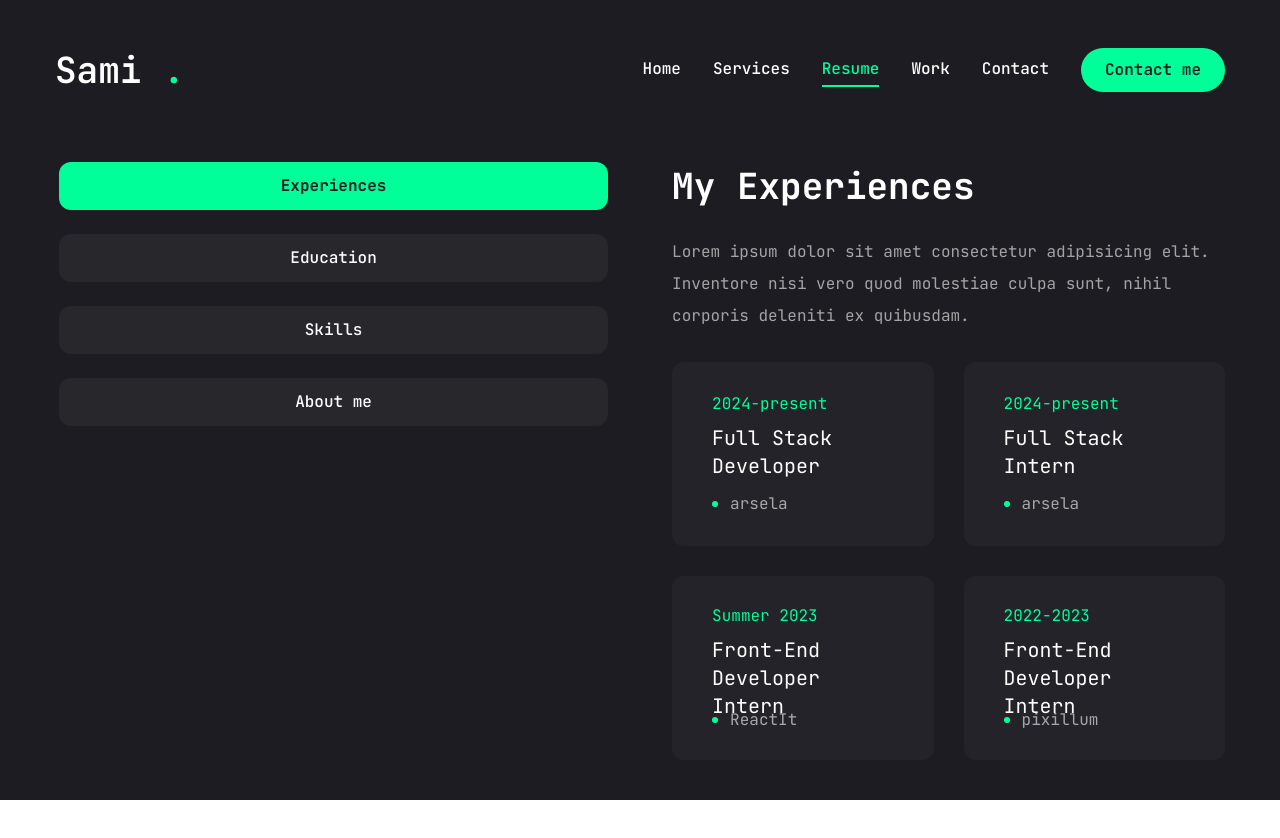
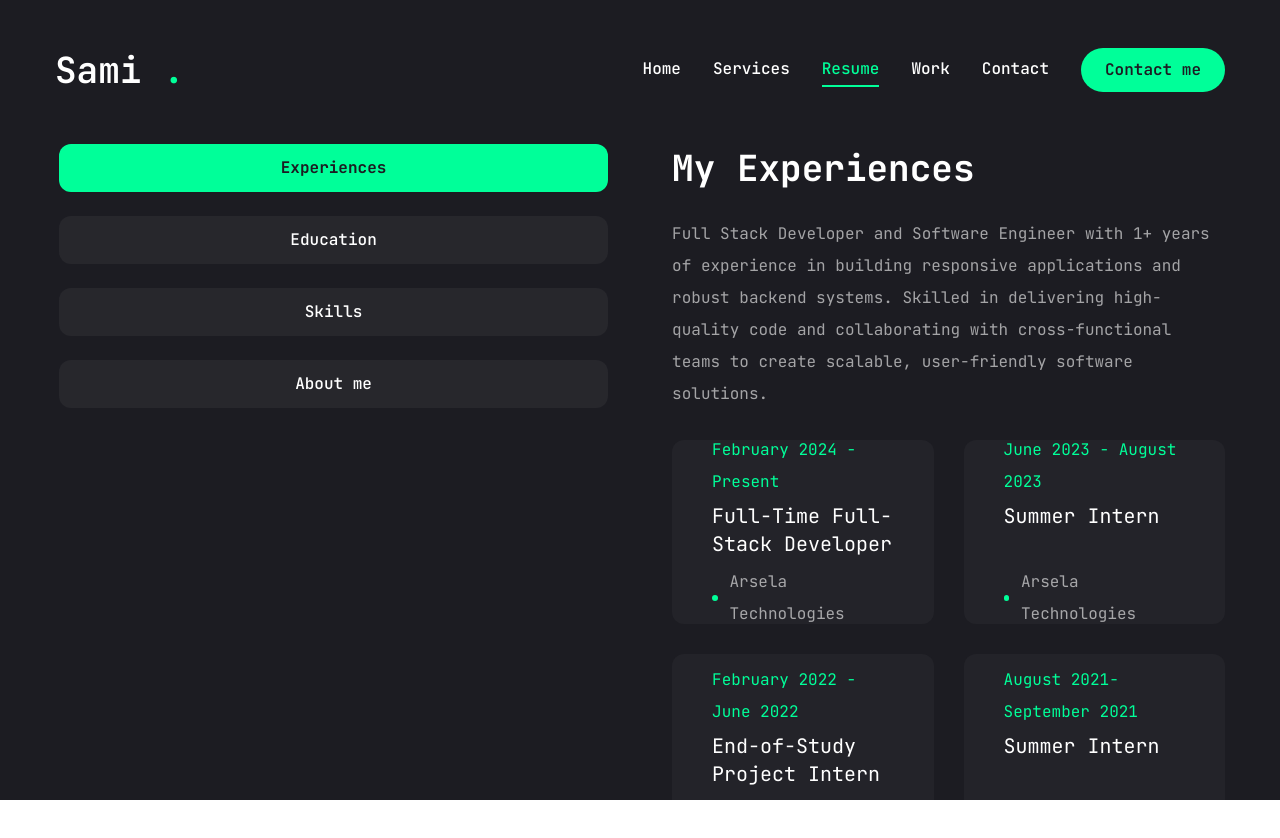
Before and after one commit to sami561/Portfolio, a Next.js app: page /resume in a window 1280 px wide. Before the commit the page ends 800 px from the top, so only its background shows below. Built offline with nearby package versions, Linux system fonts and the light colour scheme.

Commit message:
fix some bugs :bug:

```diff
--- a/app/page.tsx
+++ b/app/page.tsx
@@ -15,10 +15,12 @@ const Home = () => {
               Hello I'm <br /> <span className="text-accent"> Sami Ayachi</span>
             </h1>
             <p className="max-w-[500px] mb-9 text-white/80">
-              I excel at crafting elegant digital experiences and I am
-              proficient in various programming languages and technologies{" "}
+              Aspiring Software Engineer and Full Stack JavaScript Developer . I
+              am seeking a better opportunity for my end-of-study project,
+              aiming to work on a creative and impactful project that aligns
+              with my career goals.
             </p>
-            <div>
+            <div className="flex  flex-row  gap-5  justify-center align-middle">
               <Button
                 variant="outline"
                 size="lg"
@@ -27,7 +29,7 @@ const Home = () => {
                 <span>Download CV </span>
                 <FiDownload className="text-xl" />
               </Button>
-              <div className="my-8 xl:mb-0 ">
+              <div className="flex align-middle xl:mb-0  mt-2">
                 <Socials
                   containerStyles="flex gap-6"
                   iconStyles="w-9 h-9  border border-accent rounded-full flex justify-center items-center text-accent text-base hover:bg-accent hover:text-primary hover:transition-all duration-500 "
@@ -40,7 +42,7 @@ const Home = () => {
           </div>
         </div>
       </div>
-      <Stats />
+      {/*    <Stats /> */}
     </section>
   );
 };
--- a/app/resume/page.tsx
+++ b/app/resume/page.tsx
@@ -44,27 +44,27 @@ const experiences = {
   icon: "",
   title: "My Experiences",
   description:
-    "Lorem ipsum dolor sit amet consectetur adipisicing elit. Inventore nisi vero quod molestiae culpa sunt, nihil corporis deleniti ex quibusdam. ",
+    "Full Stack Developer and Software Engineer with 1+ years of experience in building responsive applications and robust backend systems. Skilled in delivering high-quality code and collaborating with cross-functional teams to create scalable, user-friendly software solutions. ",
   items: [
     {
-      company: "arsela",
-      position: "Full  Stack Developer",
-      duration: "2024-present",
+      company: "Arsela Technologies",
+      position: "Full-Time Full-Stack Developer",
+      duration: "February 2024 - Present",
     },
     {
-      company: "arsela",
-      position: "Full  Stack Intern",
-      duration: "2024-present",
+      company: "Arsela Technologies",
+      position: "Summer Intern",
+      duration: "June 2023 - August 2023",
     },
     {
-      company: "ReactIt",
-      position: "Front-End  Developer Intern",
-      duration: "Summer 2023",
+      company: "Reactit",
+      position: "End-of-Study Project Intern",
+      duration: "February 2022 - June 2022",
     },
     {
       company: "pixillum",
-      position: "Front-End  Developer Intern",
-      duration: "2022-2023",
+      position: "Summer Intern",
+      duration: "August 2021-September 2021",
     },
   ],
 };
@@ -72,22 +72,22 @@ const education = {
   icon: "",
   title: "My Education",
   description:
-    "Lorem ipsum dolor sit amet consectetur adipisicing elit. Inventore nisi vero quod molestiae culpa sunt, nihil corporis deleniti ex quibusdam. ",
+    "I hold a Bachelor's degree in Computer Science and Multimedia, followed by a Master's in Web Services and Multimedia, alongside Software Engineering. This academic journey has equipped me with a strong foundation in both technical and creative problem-solving.",
   items: [
     {
-      institution: "epi ",
-      degree: "Full  Stack Developer",
+      institution: "EPI DIGITAL SCHOOL",
+      degree: "Engineering Degree ",
+      duration: "Sept 2023 - June 2025",
+    },
+    {
+      institution: "ISITCOM",
+      degree: "Master Degree in Web services ",
       duration: "2024-present",
     },
     {
-      institution: "isitcom",
-      degree: "Full  Stack Intern",
-      duration: "2024-present",
-    },
-    {
-      institution: "isitcom",
-      degree: "Full  Stack Intern",
-      duration: "2024-present",
+      institution: "ISITCOM",
+      degree: "Bachelor’s Degree in Computer Science",
+      duration: "Sept 2019 - July 2022",
     },
   ],
 };
--- a/app/work/page.tsx
+++ b/app/work/page.tsx
@@ -16,20 +16,37 @@ import WorkSliderBtns from "@/components/WorkSliderBtns";
 const projects = [
   {
     num: "01",
-    category: "frontend",
+    category: "Design and Development of a Loan Application System:",
     title: "project 01",
-    description: "Lorem ipsum dolor sit amet consectetur adipisicing elit. ",
-    stack: [{ name: "Html 5" }, { name: "Css3" }, { name: "Javascript" }],
+    description:
+      "I developed a loan request process using Spring Boot for the backend with Spring Security for authentication and authorization. On the frontend, I implemented reusable components and a responsive design compatible with various screen types. I also created an endpoint in Django for loan simulation calculations and used Redux Toolkit for state management and reporting. The entire application was containerized with Docker, and I set up a CI pipeline with Jenkins to automate builds for both backend and frontend, pushing the images to Docker Hub.",
+    stack: [
+      { name: "react js" },
+      { name: "SpringBoot" },
+      { name: "Javascript" },
+      { name: "Django" },
+      { name: "Redux Toolkit" },
+      { name: "Docker" },
+      { name: "Jenkins" },
+    ],
     image: "/assets/mediamodifier_image (1).png",
     live: "",
     github: "",
   },
   {
     num: "02",
-    category: "frontend",
+    category: "Development of an Online Learning Platform:",
     title: "project 02",
-    description: "Lorem ipsum dolor sit amet consectetur adipisicing elit. ",
-    stack: [{ name: "Html 5" }, { name: "Css3" }, { name: "Javascript" }],
+    description:
+      " I developed an online learning platform that includes features for managing teachers and students, as well as creating and managing classrooms. The backend was built using Laravel, the frontend with Angular, and it was connected to an SQL database. ",
+    stack: [
+      { name: "Html 5" },
+      { name: "Css3" },
+      { name: "TypeScript" },
+      { name: "Laravel" },
+      { name: "Angular" },
+      { name: "SQL" },
+    ],
     image: "/assets/mediamodifier_image (6).png",
     live: "",
     github: "",
@@ -71,7 +88,7 @@ const Work = () => {
                 {project.category} project{" "}
               </h2>
               <p className="text-white/60">{project.description}</p>
-              <ul>
+              <ul className="flex-1">
                 {project.stack.map((item, index) => {
                   return (
                     <li key={index} className="text-xl text-accent">
```
